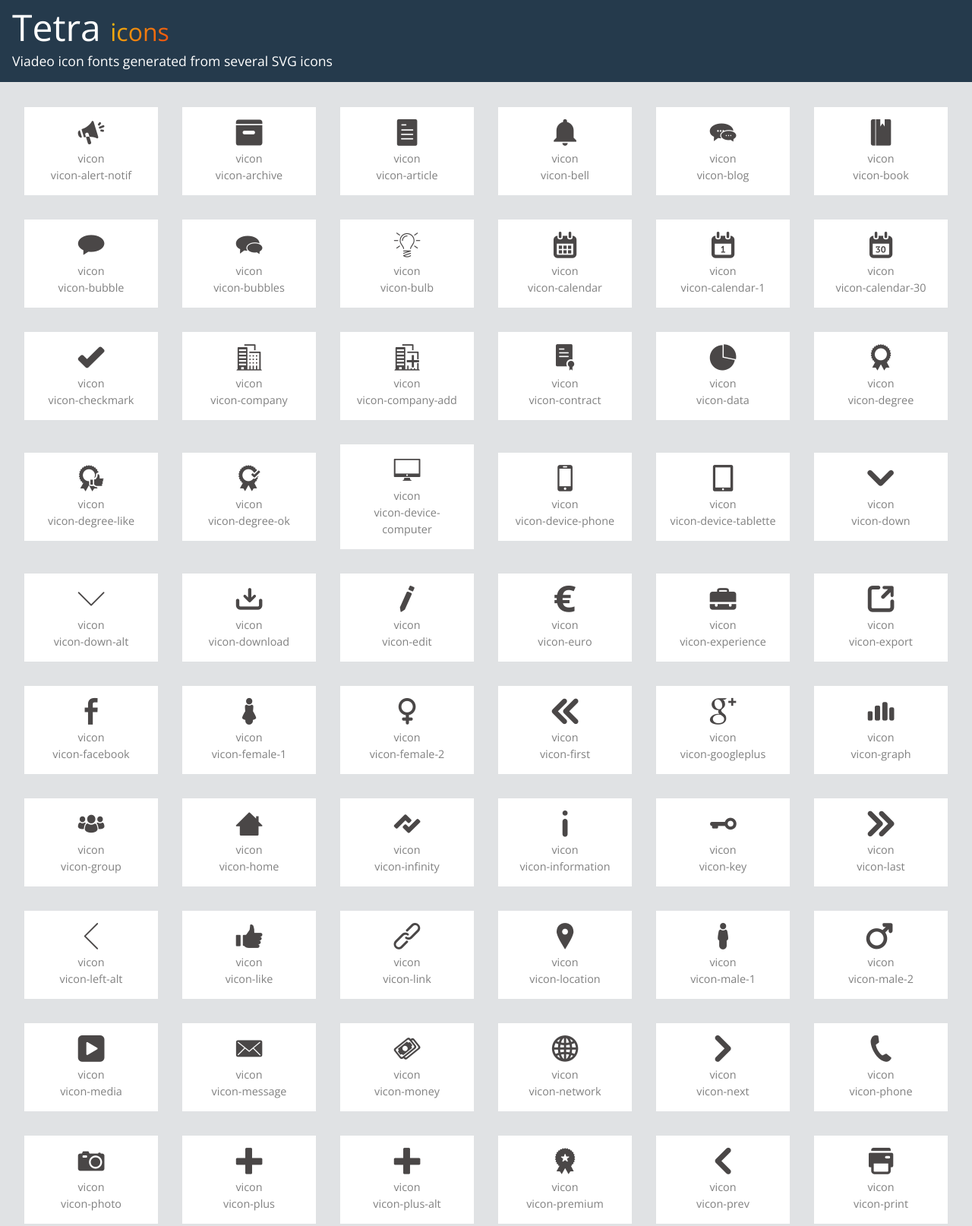
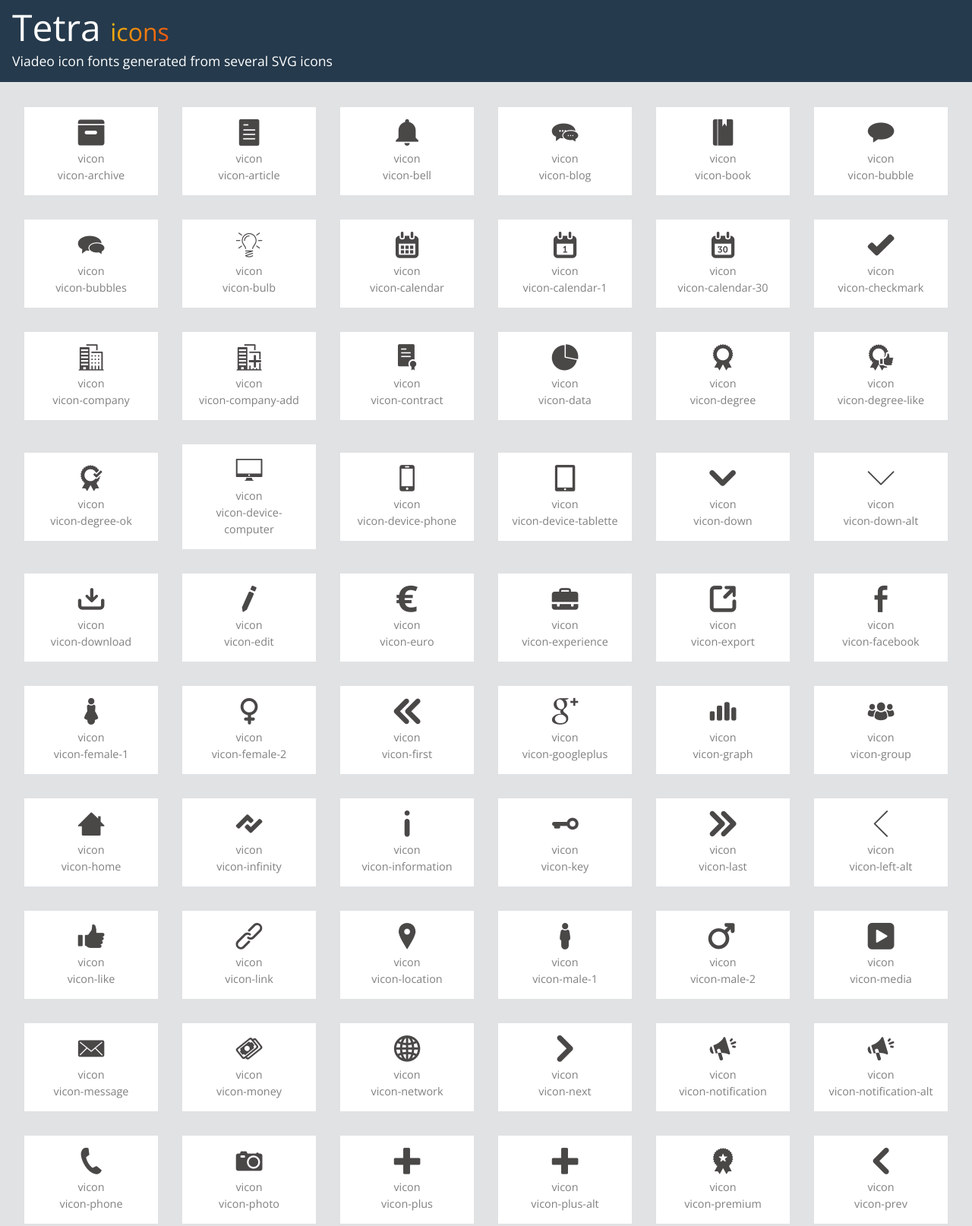
Before and after one commit to viadeo/tetra-icons, a plain HTML site: page index.html in a window 1280 px wide. Shown: the part 13-1627 px from the top of the page at 76% size. Drawn offline with nearby package versions, Linux system fonts and the light colour scheme.

Commit message:
Change notifications icons name

```diff
--- a/css/main.css
+++ b/css/main.css
@@ -415,7 +415,7 @@ th {
   text-transform: none;
 }
 
-.vicon-alert-notif:before {
+.vicon-notification:before {
   content: "";
 }
 
@@ -799,6 +799,10 @@ th {
   content: "";
 }
 
+.vicon-notification-alt:before {
+  content: "";
+}
+
 body {
   font-family: "Open Sans","Helvetica Neue",Arial,Helvetica,sans-serif;
   color: rgba(0, 0, 0, 0.87);
--- a/index.html
+++ b/index.html
@@ -11,11 +11,6 @@
           <div class='sub-title'>Viadeo icon fonts generated from several SVG icons</div>
         </header>
         <main class="row">
-
-            <div class="column">
-              <i class="column__icon vicon vicon-alert-notif"></i><br />
-              <span class="column__icon-className">vicon<br /> vicon-alert-notif</span>
-            </div>
 
             <div class="column">
               <i class="column__icon vicon vicon-archive"></i><br />
@@ -278,6 +273,16 @@
             </div>
 
             <div class="column">
+              <i class="column__icon vicon vicon-notification"></i><br />
+              <span class="column__icon-className">vicon<br /> vicon-notification</span>
+            </div>
+
+            <div class="column">
+              <i class="column__icon vicon vicon-notification-alt"></i><br />
+              <span class="column__icon-className">vicon<br /> vicon-notification-alt</span>
+            </div>
+
+            <div class="column">
               <i class="column__icon vicon vicon-phone"></i><br />
               <span class="column__icon-className">vicon<br /> vicon-phone</span>
             </div>
--- a/scss/_viadeoicons.scss
+++ b/scss/_viadeoicons.scss
@@ -26,7 +26,7 @@ $font-name: 'viadeoicons' !default;
 }
 
 $icons: (
-    alert-notif: '\EA01',
+    notification: '\EA01',
     archive: '\EA02',
     down-alt: '\EA03',
     down: '\EA04',
@@ -121,7 +121,8 @@ $icons: (
     visibility: '\EA5D',
     visit: '\EA5E',
     warning: '\EA5F',
-    plus-alt: '\EA60'
+    plus-alt: '\EA60',
+    notification-alt: '\EA61'
 );
 
 
```
Also changed, not shown: fonts/viadeoicons.ttf, fonts/viadeoicons.woff, fonts/viadeoicons.woff2, 1 other file.
